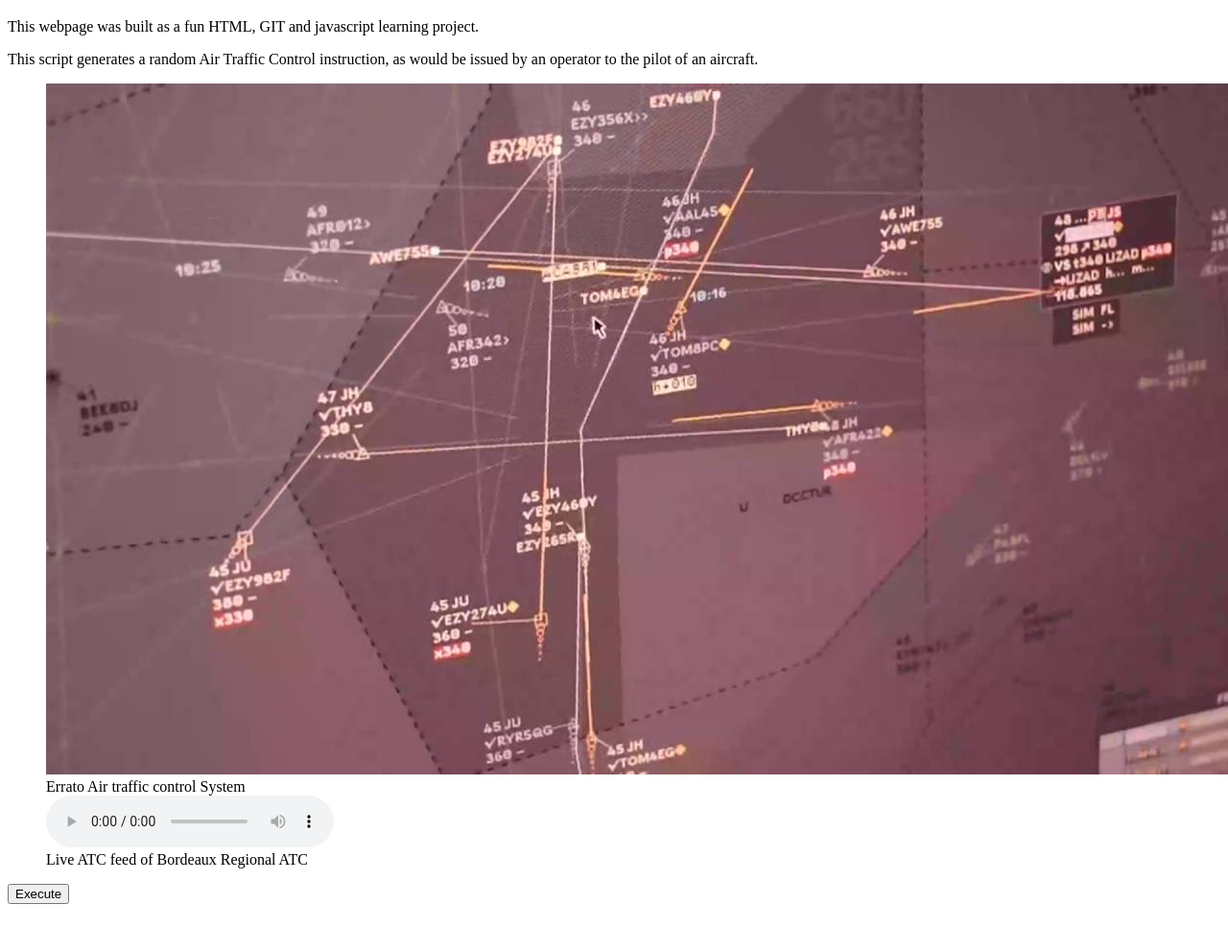
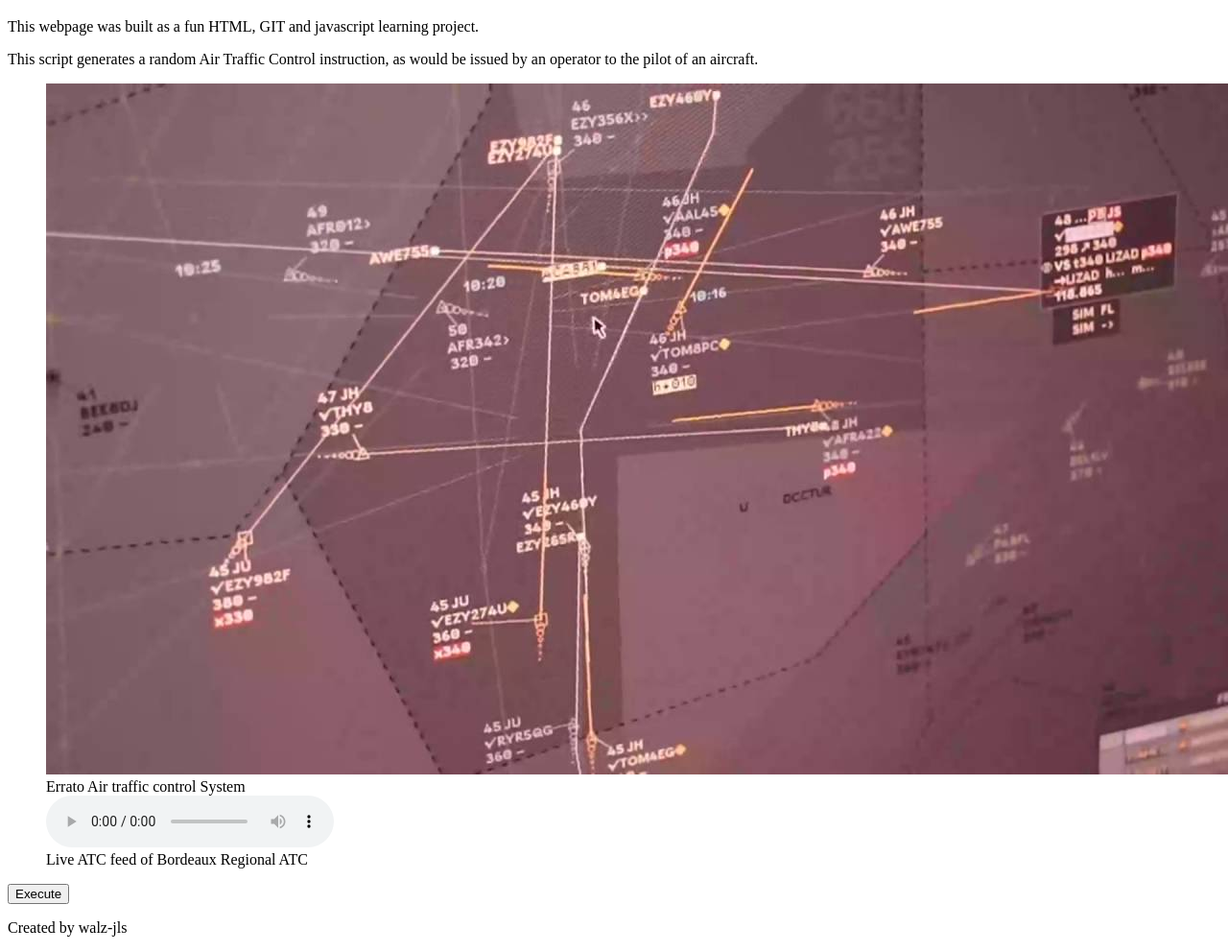
Before and after one commit to walz-jls/mixedmessages, a plain HTML site: page index.html in a window 1280 px wide. Shown: the part 61-1053 px from the top of the page at 96% size. Before the commit the page ends 1011 px from the top, so only its background shows below. Drawn offline with Linux system fonts and the light colour scheme.

Commit message:
update footer

```diff
--- a/index.html
+++ b/index.html
@@ -1,11 +1,16 @@
 <!DOCTYPE html>
 <html>
+
   <head>
     <title>ATC message generator</title>
+  </head>
+
   <body>
+
     <header>
       <h1>ATC message generator</h1>
     </header>
+
     <main>
       <p>This webpage was built as a fun HTML, GIT and javascript learning project.</p>
       <p>This script generates a random Air Traffic Control instruction, as would be issued by an operator to the pilot of an aircraft.</p>
@@ -17,5 +22,10 @@
       </figure>
       <button onclick="./content/ATCgenerator.js">Execute</button>
     </main>
+
+    <footer>
+      <p>Created by walz-jls</p>
+    </footer>
+
   </body>
 </html>
```
